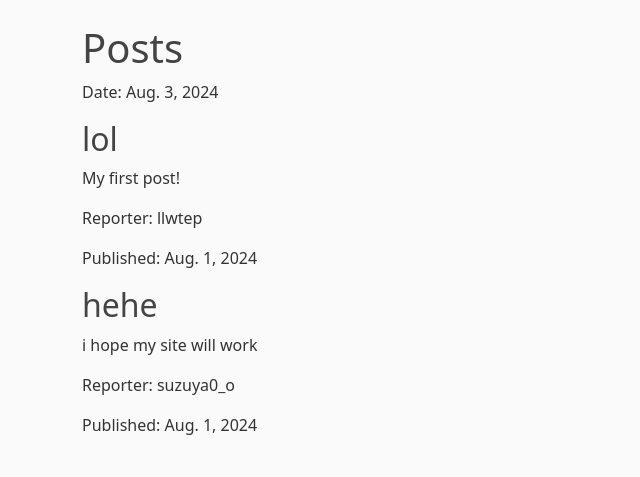
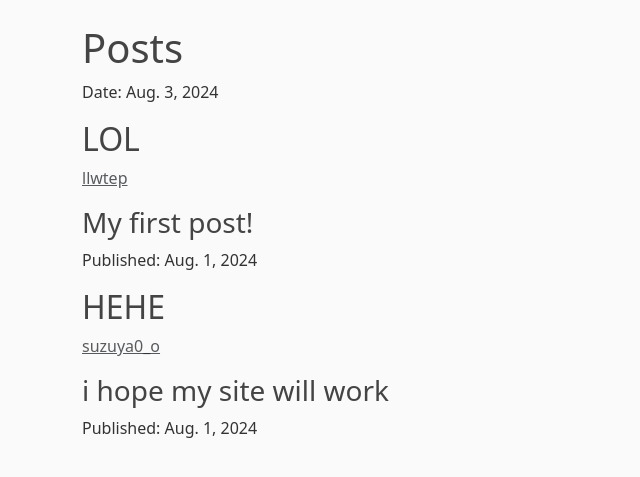
Before and after one commit to llwtep/project_django_1, a Django app: page / in a window 1280 px wide. Shown: the part 56-533 px from the top of the page, without its empty margins (0-640 px from the left). Run offline with Django 5.2, Linux system fonts and the light colour scheme; data comes from the database, SQL or seed files in the repository; parts of the project's set-up code (start-up, migrations or seed data) failed here and were passed over.

Commit message:
Update main.html

```diff
--- a/loginapp2/main/templates/main/main.html
+++ b/loginapp2/main/templates/main/main.html
@@ -4,13 +4,15 @@
 <h1>Posts</h1>
     <p>Date: {{ now|date }}</p>
     {% for object in object_list %}
-        <h2>{{ object.title }}</h2>
+        <div class="post-wrapper">
+        <h2>{{ object.title| upper  }} </h2>
+        <p><a href="{%url 'profile' object.author.id%}" class="text-muted"> {{ object.author }}</a></p>
         {% if object.post_image %}
             <img src="{{ object.post_image.url }}" alt="">
         {% endif %}
-        <p>{{ object.content }}</p>
-        <p>Reporter: {{ object.author }}</p>
+        <h3>{{ object.content }}</h3>
         <p>Published: {{ object.created_at|date }}</p>
+            </div>
     {% endfor %}
 
 {% endblock %}
```
